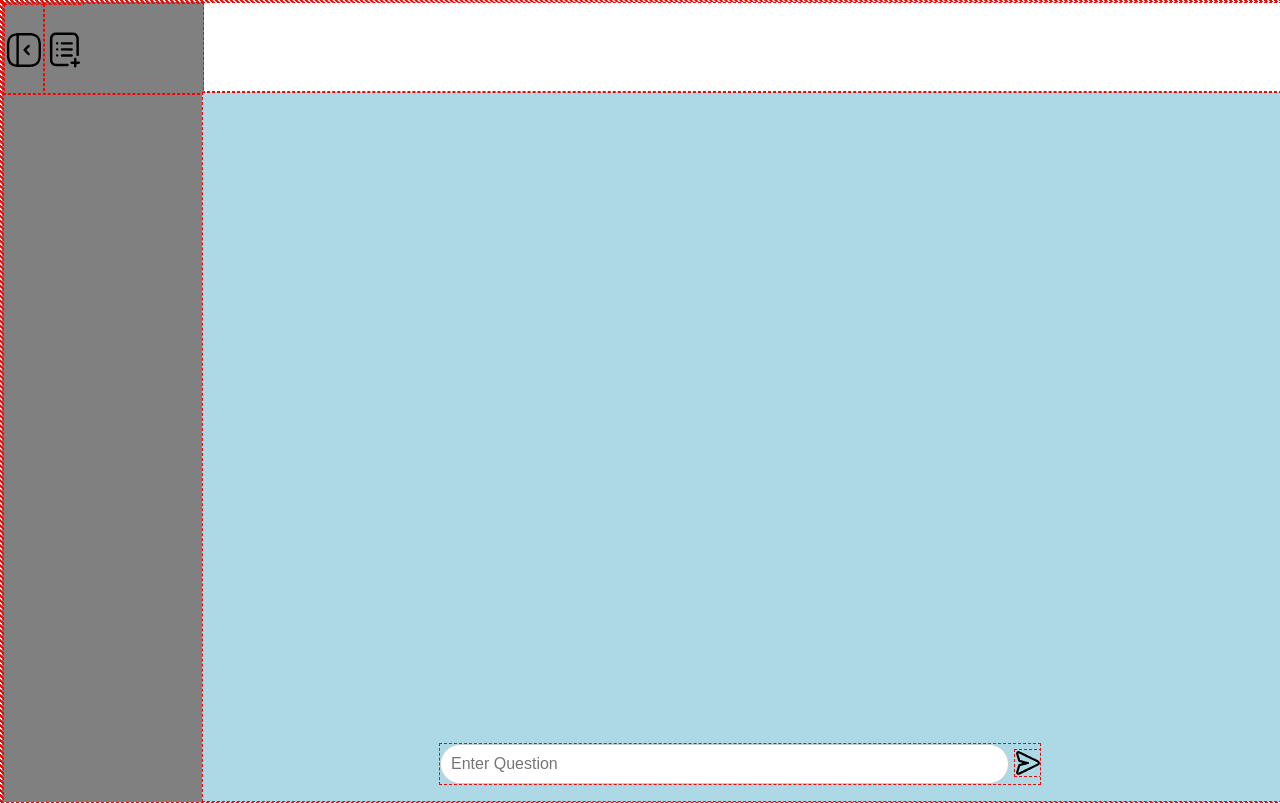
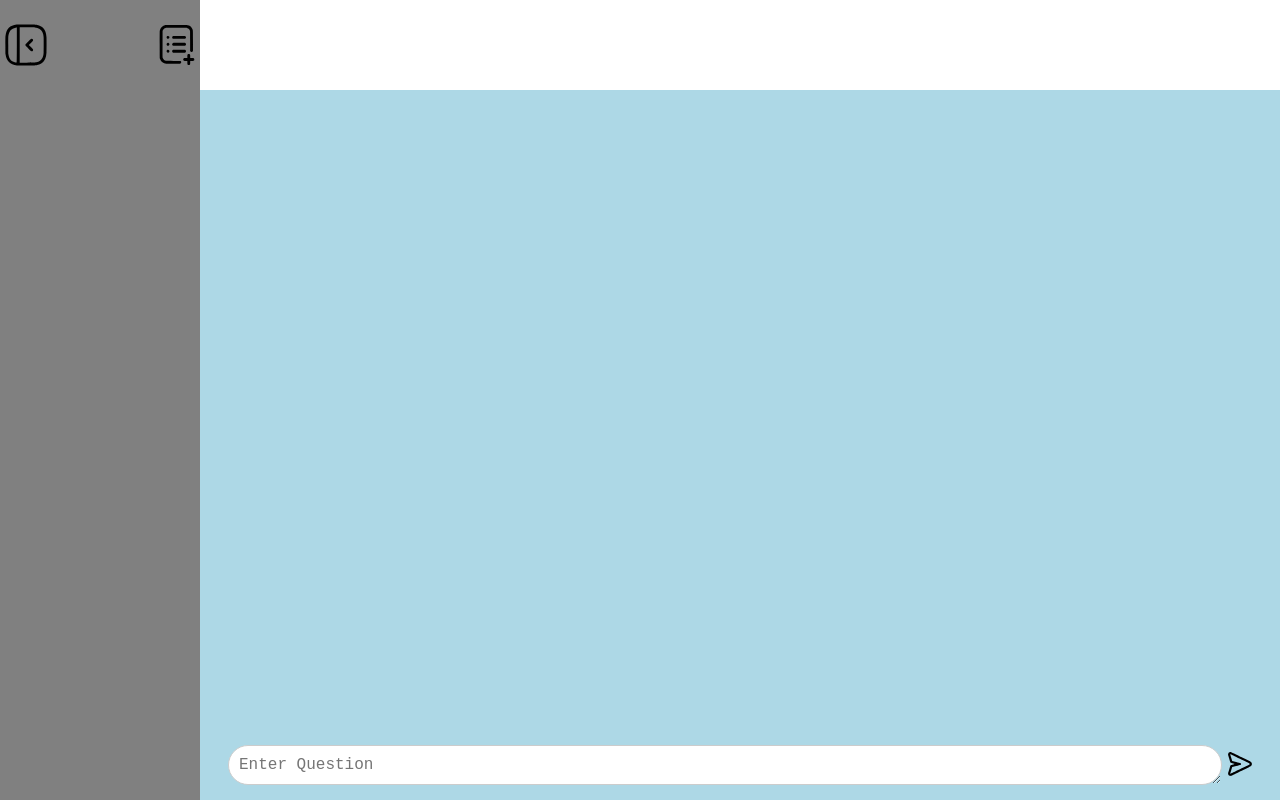
Before and after one commit to Ratchet205/WebIntelligence, a website: page public/index.html in a window 1280 px wide. Drawn offline with Linux system fonts and the light colour scheme.

Commit message:
fixed submit and buttons
centered the submit and right-aligned the nav hide button

```diff
--- a/public/css/index.css
+++ b/public/css/index.css
@@ -2,7 +2,6 @@
     margin: 0;
     padding: 0;
     overflow: hidden;
-    border: 1px dashed red;
 }
 html{
     height: 100%;
@@ -61,6 +60,7 @@ button:hover {
 
 #nav-bar-buttons {
     grid-area: nav-bar-buttons;
+    display:inline-flexbox;
     width: 100%;
     height: 100%;
     display: flex;
@@ -73,12 +73,12 @@ button:hover {
     display: flex;
 }
 #addChat{
-
     background-color: transparent;
     border: none;
     outline: none;
-    height: auto;
-    width: 40px;
+    height: 100%;
+    width: 46px;
+    margin-left: auto;
 }
 #collapseBar{
     display: flex;
@@ -87,14 +87,14 @@ button:hover {
     border: none;
     outline: none;
     height: auto;
-    width: 40px;
+    width: 46px;
+    margin-left: 3px;
 }
 #sendbtn {
     margin-left: 5px;
     background: none;
     border: none;
     cursor: pointer;
-    padding: 0;
 }
 
 #sendbtn img {
@@ -107,13 +107,14 @@ button:hover {
     left: calc(200px + (100% - 200px) / 2);
     display: flex;
     align-items: center;
-    min-width: 100px;
-    max-width: 600px;
+    max-width: 80%;
     width: 100%;
     transform: translateX(-50%);
+    overflow-x: visible;
 }
 
-#chat-input input {
+#chat-input textarea {
+    outline: none;
     padding: 10px;
     font-size: 16px;
     width: 100%;
--- a/public/index.html
+++ b/public/index.html
@@ -21,7 +21,7 @@
     </nav>
     <div id="container-right">
         <div id="chat-input">
-            <input type="text" placeholder="Enter Question" aria-label="Chat Input">
+            <textarea rows="1" type="text" placeholder="Enter Question"></textarea>
 
             <button id="sendbtn">
                 <img src="img/svg/send.svg" alt="send-btn ">
```
Also changed, not shown: 1 other file.
